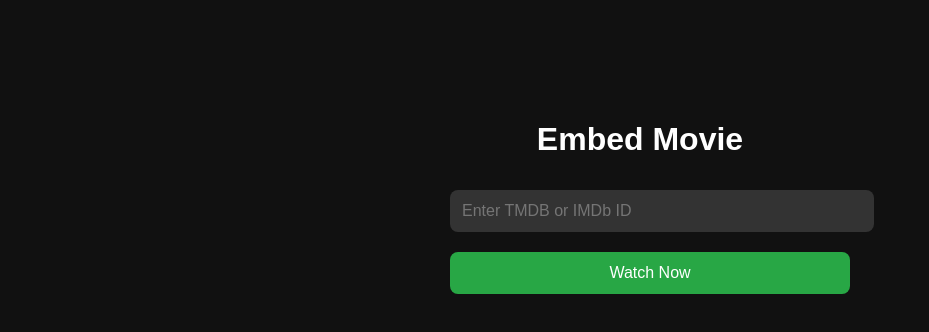
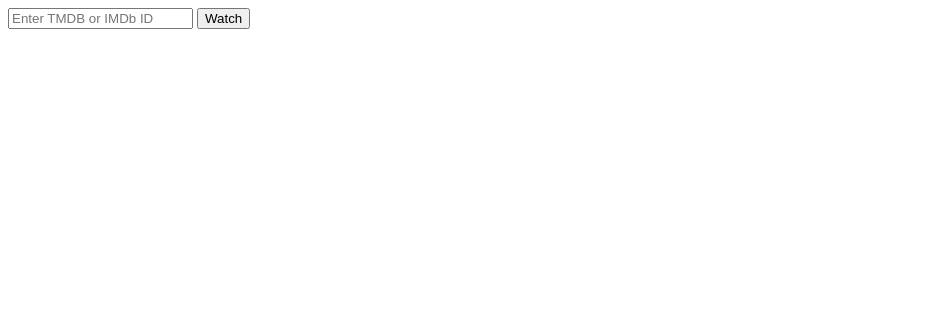
Before and after one commit to sandy2k25/sanny, a website: page views/index.html in a window 1280 px wide. Shown: the whole page, without its empty margins (0-929 px from the left). Drawn offline with Linux system fonts and the light colour scheme.

Commit message:
Update index.html

```diff
--- a/views/index.html
+++ b/views/index.html
@@ -1,16 +1,12 @@
 <!DOCTYPE html>
 <html>
-<head>
-  <title>Movie Embedder</title>
-  <link rel="stylesheet" href="/style.css">
-</head>
-<body>
-  <div class="container">
-    <h1>Embed Movie</h1>
-    <form action="/watch" method="POST">
-      <input type="text" name="movieId" placeholder="Enter TMDB or IMDb ID" required />
-      <button type="submit">Watch Now</button>
+  <head>
+    <title>Enter Movie ID</title>
+  </head>
+  <body>
+    <form action="/get" method="GET">
+      <input type="text" name="id" placeholder="Enter TMDB or IMDb ID" required />
+      <button type="submit">Watch</button>
     </form>
-  </div>
-</body>
+  </body>
 </html>
```
